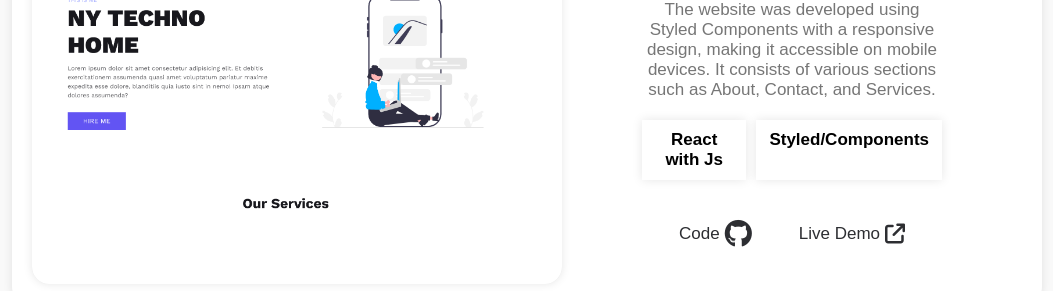
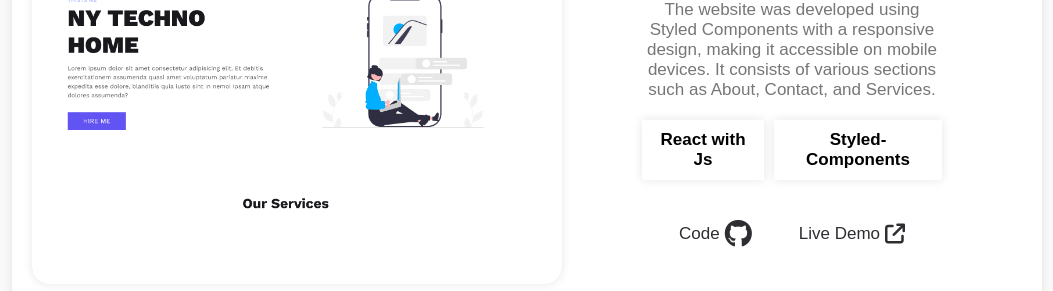
Before and after one commit to Nitinyadav237/Portfolio, a React (Vite) app: page / in a window 1280 px wide. Shown: the part 1840-2131 px from the top of the page, without its empty margins (113-1166 px from the left). Built offline with nearby package versions, Linux system fonts and the light colour scheme.

Commit message:
first commit

```diff
--- a/src/components/Projects.jsx
+++ b/src/components/Projects.jsx
@@ -18,7 +18,7 @@ function Projects() {
                 img={NyTechno}
                 description=" The website was developed using Styled Components with a responsive design, making it accessible on mobile devices. It consists of various sections such as About, Contact, and Services."
                 techno1="React with Js"
-                techno2="Styled/Components"
+                techno2="Styled-Components"
                 code="https://github.com/Nitinyadav237/nytechno"
                 demo="https://nytechno.netlify.app/"
                 scrollY="-83%"
```
